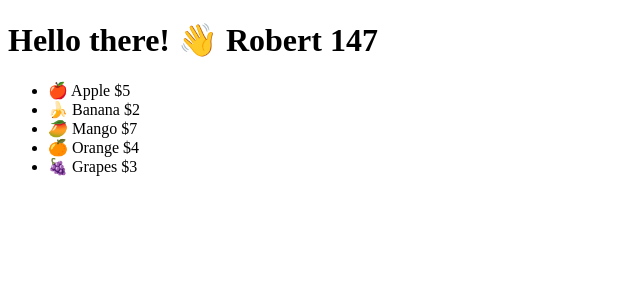
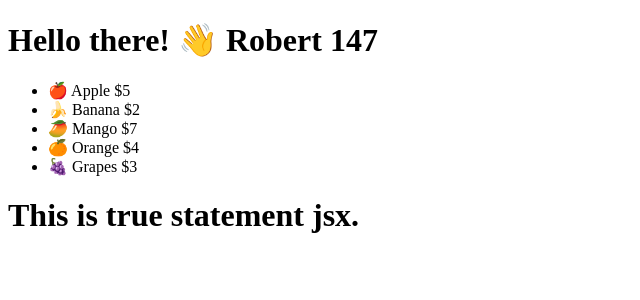
Before and after one commit to wagareavadhut18/react-20-project, a React (Vite) app: page / in a window 1280 px wide. Shown: the top 300 px of the page, without its empty margins (0-640 px from the left). Built offline with nearby package versions, Linux system fonts and the light colour scheme.

Commit message:
conditional rendering jsx

```diff
--- a/src/App.jsx
+++ b/src/App.jsx
@@ -1,3 +1,4 @@
+import ConditionalComponent from "./components/ConditionalComponent";
 import Fruits from "./components/Fruits";
 import Hello from "./components/Hello";
 
@@ -12,6 +13,7 @@ function App() {
     <div className="App">
       <Hello person={person} />
       <Fruits />
+      <ConditionalComponent />
     </div>
   );
 }
--- /dev/null
+++ b/src/components/ConditionalComponent.jsx
@@ -0,0 +1,8 @@
+export default function ConditionalComponent() {
+  const display = true;
+  if (display === true) {
+    return <h1>This is true statement jsx.</h1>;
+  } else {
+    return <h1>This is false statement jsx</h1>;
+  }
+}
```
